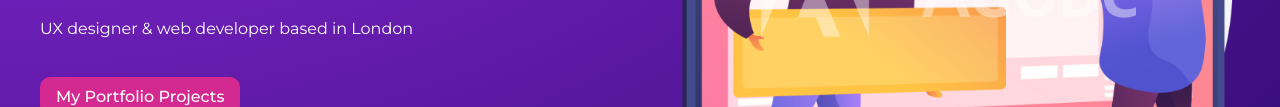
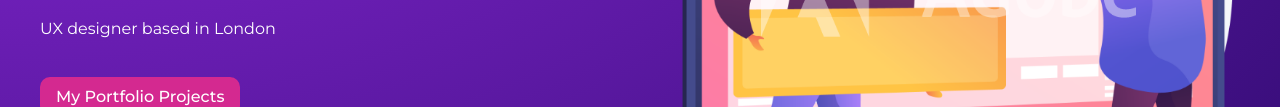
Before and after one commit to yamanow/uxyama, a Gatsby site: page / in a window 1280 px wide. Shown: the part 413-520 px from the top of the page. Built offline with nearby package versions, Linux system fonts and the light colour scheme; Gatsby itself is replaced by a stand-in of ours.

Commit message:
homepage text

```diff
--- a/src/pages/index.js
+++ b/src/pages/index.js
@@ -13,7 +13,7 @@ export default function Home({ data }) {
         <div>
           <h2>Design</h2>
           <h3>Develop & Deploy</h3>
-          <p>UX designer & web developer based in London</p>
+          <p>UX designer based in London</p>
           <Link className={styles.btn} to="/projects">My Portfolio Projects</Link>
         </div>
         <Img fluid={data.file.childImageSharp.fluid} />
```
